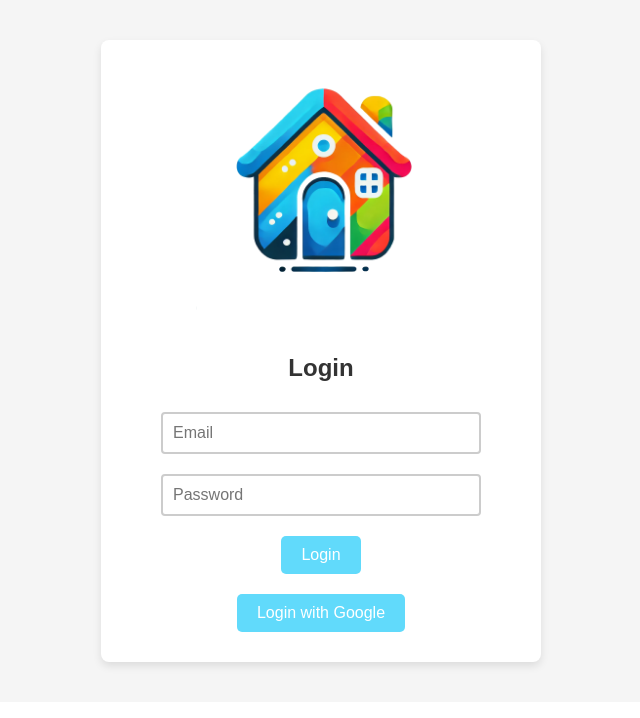
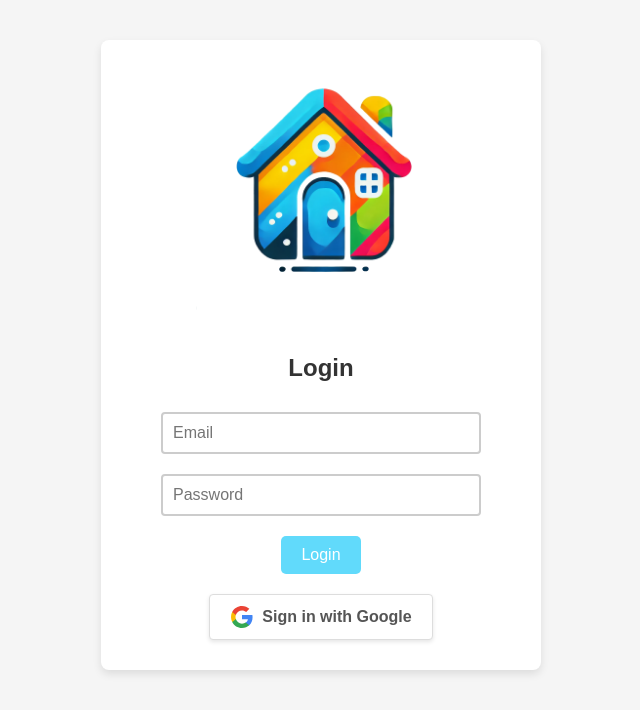
Before and after one commit to MR-Coder-Coder/mortgage-calculator-ltb, a React (Create React App) app: page / in a window 1280 px wide. Shown: the top 718 px of the page, without its empty margins (319-959 px from the left). Built offline with nearby package versions, Linux system fonts and the light colour scheme.

Commit message:
new google login

```diff
--- a/src/App.css
+++ b/src/App.css
@@ -239,3 +239,39 @@
   width: 250px; /* Adjust the size as needed */
   margin-bottom: 20px; /* Add space between the logo and the form */
 }
+
+.google-sign-in-button {
+  display: flex;
+  align-items: center;
+  justify-content: center;
+  background-color: white;
+  border: 1px solid #ddd;
+  border-radius: 4px;
+  padding: 10px 20px;
+  font-size: 16px;
+  color: #444;
+  cursor: pointer;
+  transition: background-color 0.3s ease, box-shadow 0.3s ease;
+  box-shadow: 0 2px 4px rgba(0, 0, 0, 0.1);
+  width: fit-content;
+  margin: 10px auto;
+}
+
+.google-sign-in-button:hover {
+  background-color: #f5f5f5;
+}
+
+.google-sign-in-button:active {
+  box-shadow: 0 2px 4px rgba(0, 0, 0, 0.2);
+}
+
+.google-icon {
+  width: 24px;
+  height: 24px;
+  margin-right: 8px;
+}
+
+span {
+  font-weight: bold;
+  color: #555;
+}
--- a/src/components/Login.js
+++ b/src/components/Login.js
@@ -51,7 +51,32 @@
         />
         <button type="submit">Login</button>
       </form>
-      <button onClick={handleGoogleSignIn}>Login with Google</button>
+      <button onClick={handleGoogleSignIn} className="google-sign-in-button">
+        <svg
+          xmlns="http://www.w3.org/2000/svg"
+          viewBox="0 0 24 24"
+          className="google-icon"
+          aria-hidden="true"
+        >
+          <path
+            d="M22.56 12.25c0-.78-.07-1.53-.2-2.25H12v4.26h5.92c-.26 1.37-1.04 2.53-2.21 3.31v2.77h3.57c2.08-1.92 3.28-4.74 3.28-8.09z"
+            fill="#4285F4"
+          />
+          <path
+            d="M12 23c2.97 0 5.46-.98 7.28-2.66l-3.57-2.77c-.98.66-2.23 1.06-3.71 1.06-2.86 0-5.29-1.93-6.16-4.53H2.18v2.84C3.99 20.53 7.7 23 12 23z"
+            fill="#34A853"
+          />
+          <path
+            d="M5.84 14.09c-.22-.66-.35-1.36-.35-2.09s.13-1.43.35-2.09V7.07H2.18C1.43 8.55 1 10.22 1 12s.43 3.45 1.18 4.93l2.85-2.22.81-.62z"
+            fill="#FBBC05"
+          />
+          <path
+            d="M12 5.38c1.62 0 3.06.56 4.21 1.64l3.15-3.15C17.45 2.09 14.97 1 12 1 7.7 1 3.99 3.47 2.18 7.07l3.66 2.84c.87-2.6 3.3-4.53 6.16-4.53z"
+            fill="#EA4335"
+          />
+        </svg>
+        <span>Sign in with Google</span>
+      </button>
       {error && <p>{error}</p>}
     </div>
   );
```
